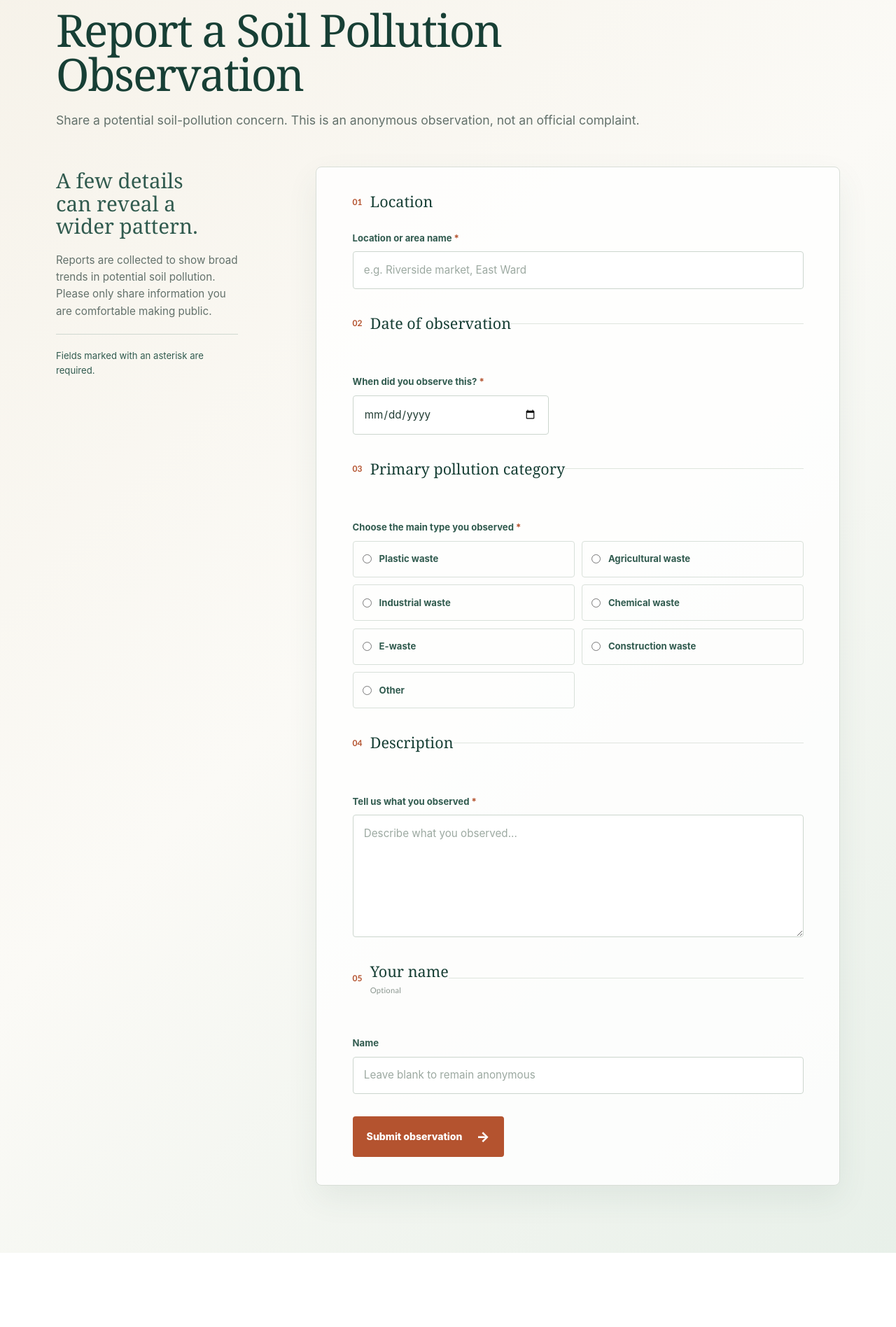
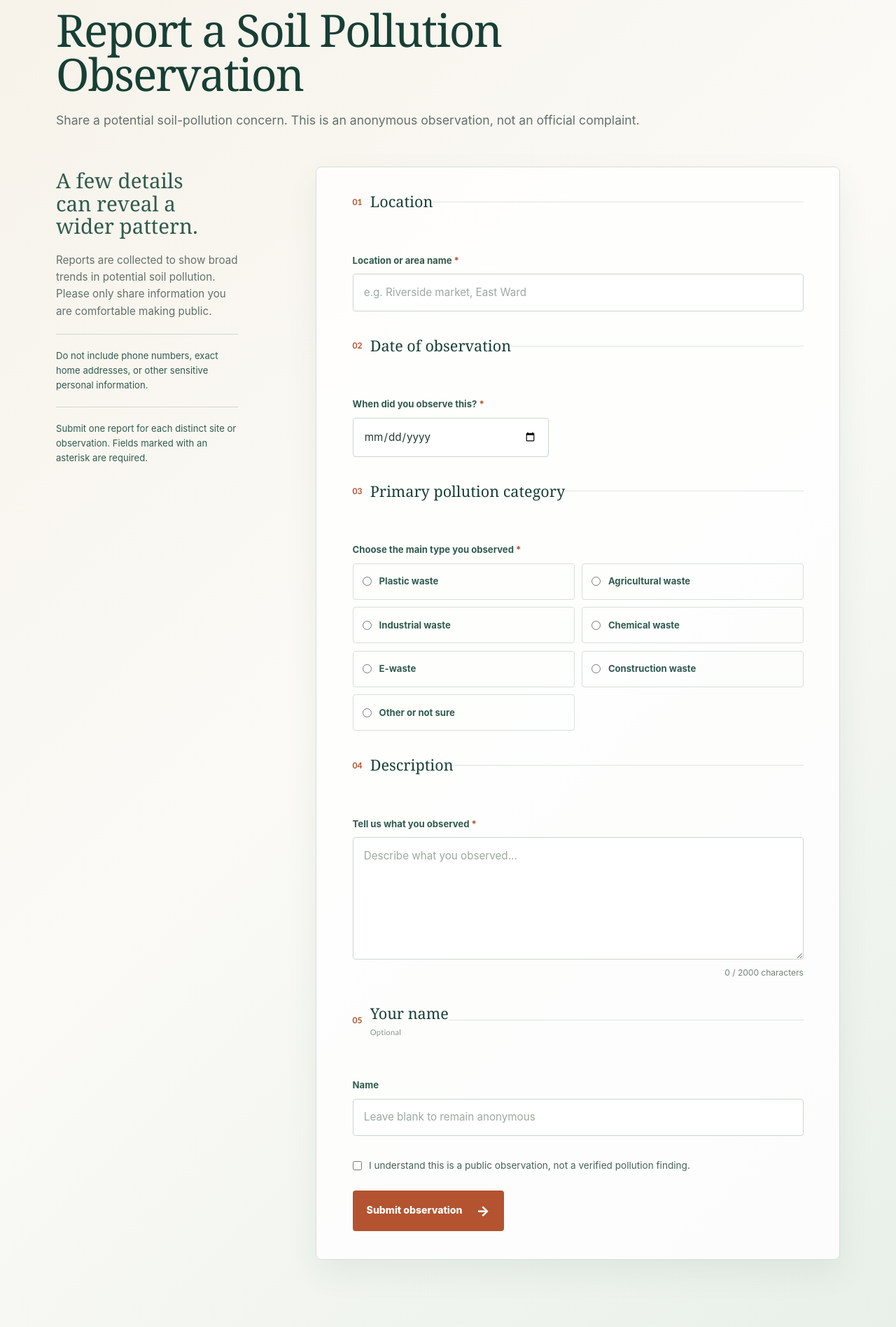
Before and after one commit to RishiKrJha/soiltrace, a Flask app: page /report in a window 1280 px wide. Shown: the part 163-2059 px from the top of the page at 70% size. Before the commit the page ends 1953 px from the top, so only its background shows below. Run offline with Flask 3, Linux system fonts and the light colour scheme.

Commit message:
Enhance observation report form with character count, consent checkbox, and honeypot field for spam prevention

```diff
--- a/app/routes.py
+++ b/app/routes.py
@@ -12,7 +12,7 @@ CATEGORIES = (
     ("chemical-waste", "Chemical waste"),
     ("e-waste", "E-waste"),
     ("construction-waste", "Construction waste"),
-    ("other", "Other"),
+    ("other", "Other or not sure"),
 )
 CATEGORY_LABELS = dict(CATEGORIES)
 
@@ -29,6 +29,9 @@ def init_routes(app):
     @app.route('/report', methods=('GET', 'POST'))
     def report():
         if request.method == 'POST':
+            if request.form.get('website', ''):
+                return '', 204
+
             name = clean_field('name', 100)
             location = clean_field('location', 200)
             observation_date = clean_field('observation_date', 10)
@@ -42,6 +45,8 @@ def init_routes(app):
                 errors.append('Describe what you observed.')
             if category not in CATEGORY_LABELS:
                 errors.append('Choose a pollution category.')
+            if request.form.get('consent') != 'yes':
+                errors.append('Confirm that you understand this is a public observation.')
             try:
                 parsed_date = date.fromisoformat(observation_date)
                 if parsed_date > date.today():
--- a/app/static/css/style.css
+++ b/app/static/css/style.css
@@ -302,6 +302,35 @@ body {
 
 .field-group:last-child {
     margin-bottom: 0;
+}
+
+.character-count {
+    color: #748178;
+    font-size: 0.75rem;
+    text-align: right;
+}
+
+.honeypot {
+    position: absolute;
+    width: 1px;
+    height: 1px;
+    overflow: hidden;
+    clip: rect(0 0 0 0);
+    white-space: nowrap;
+}
+
+.consent-check {
+    display: flex;
+    align-items: flex-start;
+    gap: 0.65rem;
+    margin: 0 0 1.5rem;
+    color: #486158;
+    font-size: 0.85rem;
+}
+
+.consent-check input {
+    margin-top: 0.25rem;
+    accent-color: #b4532f;
 }
 
 .field-group label,
--- a/app/static/js/report.js
+++ b/app/static/js/report.js
@@ -1,24 +1,11 @@
-const observationForm = document.querySelector('#observation-form');
-const successMessage = document.querySelector('#success-message');
-const photographInput = document.querySelector('#photograph');
-const fileName = document.querySelector('#file-name');
-const newObservationButton = document.querySelector('#new-observation');
+const description = document.querySelector('#description');
+const descriptionCount = document.querySelector('#description-count');
 
-photographInput?.addEventListener('change', () => {
-    const [file] = photographInput.files;
-    fileName.textContent = file ? file.name : '';
-});
+function updateDescriptionCount() {
+    if (description && descriptionCount) {
+        descriptionCount.textContent = `${description.value.length} / ${description.maxLength} characters`;
+    }
+}
 
-observationForm?.addEventListener('submit', (event) => {
-    event.preventDefault();
-    observationForm.hidden = true;
-    successMessage.hidden = false;
-});
-
-newObservationButton?.addEventListener('click', () => {
-    observationForm.reset();
-    fileName.textContent = '';
-    observationForm.hidden = false;
-    successMessage.hidden = true;
-    observationForm.querySelector('input')?.focus();
-});
+description?.addEventListener('input', updateDescriptionCount);
+updateDescriptionCount();
--- a/app/templates/report.html
+++ b/app/templates/report.html
@@ -12,7 +12,8 @@
         <aside class="report-aside" aria-label="Observation form guidance">
             <h2>A few details can reveal a wider pattern.</h2>
             <p>Reports are collected to show broad trends in potential soil pollution. Please only share information you are comfortable making public.</p>
-            <p class="aside-note">Fields marked with an asterisk are required.</p>
+            <p class="aside-note">Do not include phone numbers, exact home addresses, or other sensitive personal information.</p>
+            <p class="aside-note">Submit one report for each distinct site or observation. Fields marked with an asterisk are required.</p>
         </aside>
 
         <section class="observation-panel" aria-label="Observation details">
@@ -27,6 +28,10 @@
                 </div>
             {% else %}
                 <form id="observation-form" class="observation-form" method="post" action="{{ url_for('report') }}">
+                    <div class="honeypot" aria-hidden="true">
+                        <label for="website">Website</label>
+                        <input type="text" id="website" name="website" tabindex="-1" autocomplete="off">
+                    </div>
                     <fieldset>
                         <legend><span>01</span> Location</legend>
                         <div class="field-group">
@@ -60,6 +65,7 @@
                         <div class="field-group">
                             <label for="description">Tell us what you observed <span class="required">*</span></label>
                             <textarea id="description" name="description" rows="6" maxlength="2000" placeholder="Describe what you observed..." required>{{ form.get('description', '') }}</textarea>
+                            <p id="description-count" class="character-count" aria-live="polite">0 / 2000 characters</p>
                         </div>
                     </fieldset>
 
@@ -71,10 +77,13 @@
                         </div>
                     </fieldset>
 
+                    <label class="consent-check"><input type="checkbox" name="consent" value="yes"{% if form.get('consent') == 'yes' %} checked{% endif %} required><span>I understand this is a public observation, not a verified pollution finding.</span></label>
+
                     <button class="submit-button" type="submit">Submit observation <span aria-hidden="true">&#8594;</span></button>
                 </form>
             {% endif %}
         </section>
     </div>
 </main>
+<script src="{{ url_for('static', filename='js/report.js') }}"></script>
 {% endblock %}
```
